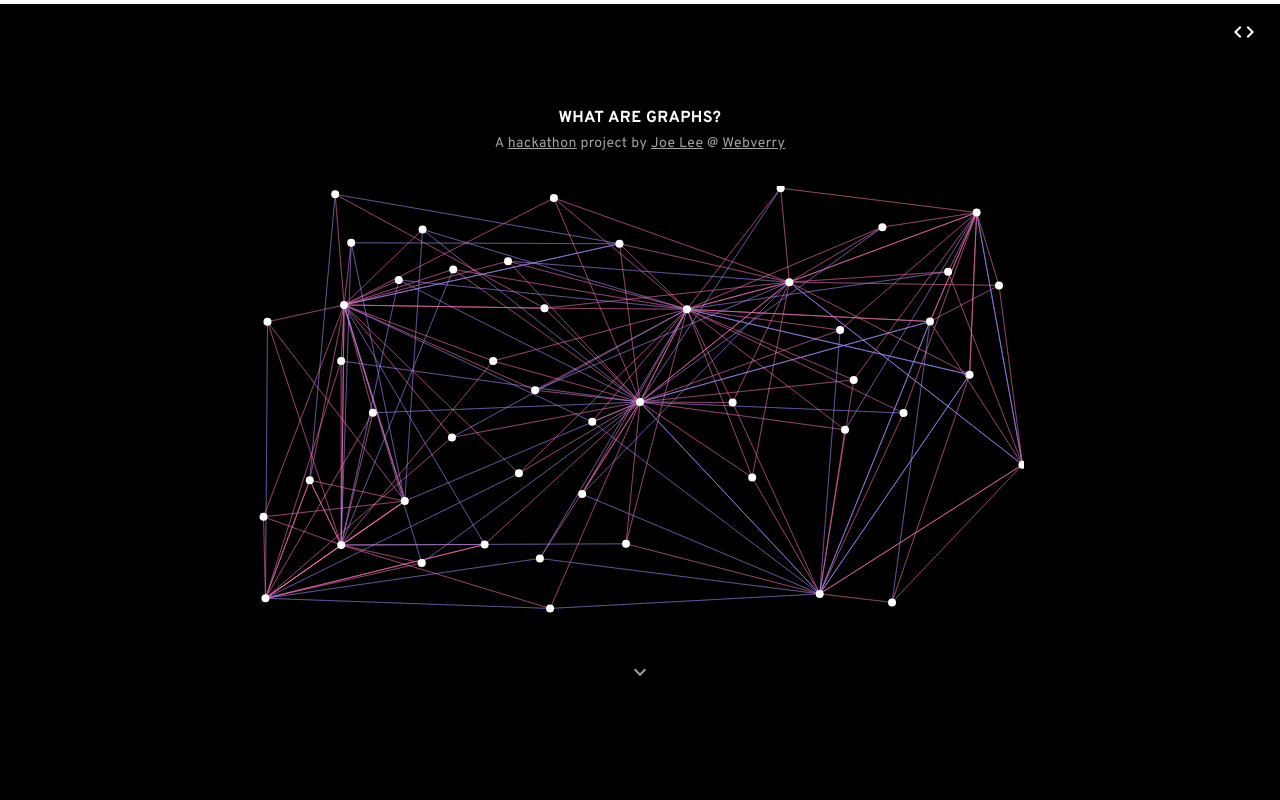
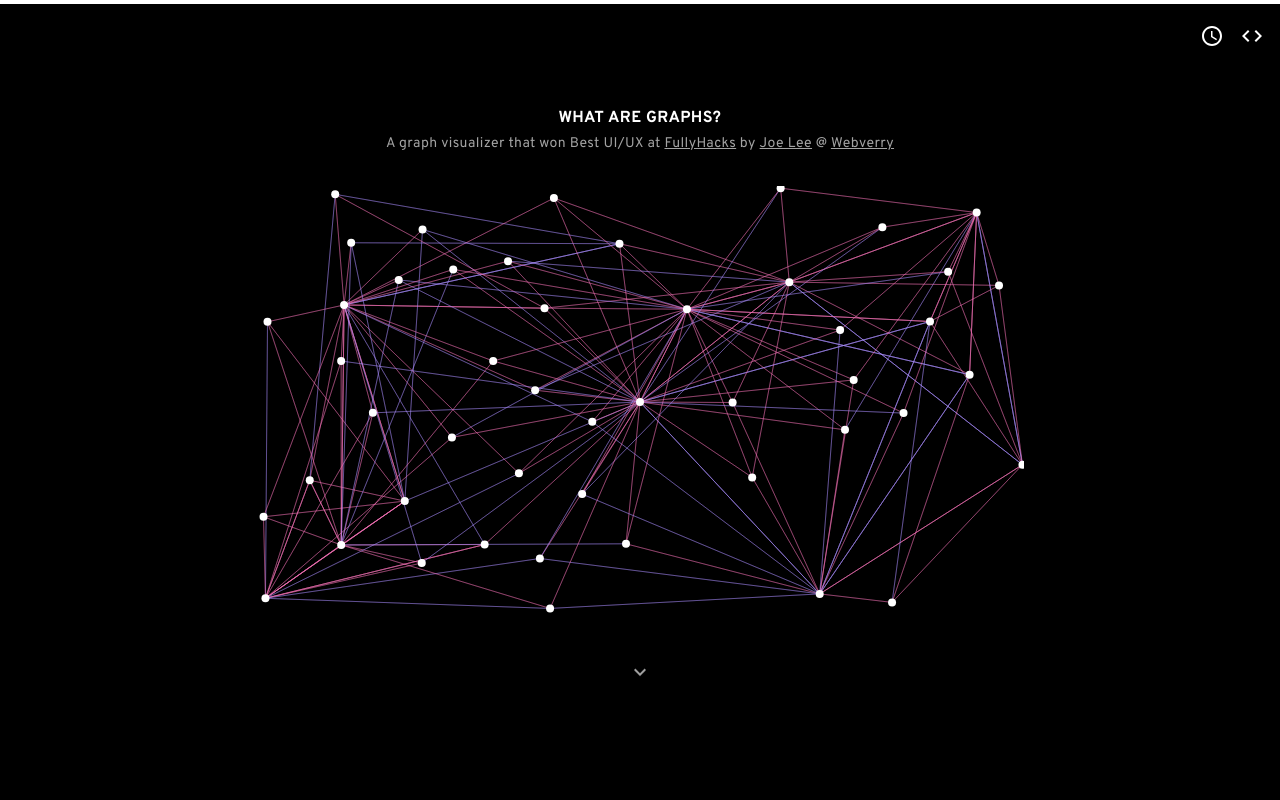
Before and after one commit to j1yl/graphs, a Next.js app: page / in a window 1280 px wide. Shown: the top 800 px of the page. Built offline with nearby package versions, Linux system fonts and the light colour scheme.

Commit message:
Add icons and links to the Hero component

```diff
--- a/app/page.tsx
+++ b/app/page.tsx
@@ -3,6 +3,7 @@
 import Accordion from "@/components/Accordion";
 import Grid from "@/components/Grid";
 import CodeIcon from "@mui/icons-material/Code";
+import AccessTimeIcon from "@mui/icons-material/AccessTime";
 import Hero from "@/components/Hero";
 import { motion, useScroll } from "framer-motion";
 import { useEffect, useState } from "react";
@@ -37,15 +38,28 @@ export default function Home() {
         className="pointer-events-none fixed left-0 top-0 z-40 h-1 w-full origin-left bg-white"
       />
       <div className="relative flex min-h-screen items-center justify-center">
+        <div className="absolute right-0 top-0 mr-4 mt-4 flex justify-center gap-2">
           <Link
-          className="duratin-200 absolute right-0 top-0 mr-4 mt-4 flex aspect-square h-8 w-8 items-center justify-center rounded p-2 transition-colors ease-in-out hover:cursor-pointer hover:bg-white/20"
+            className="aspect-square h-8 w-8 rounded p-2 transition-colors duration-200 ease-in-out hover:cursor-pointer hover:bg-white/20"
             target="_blank"
+            title="View 24h hackathon branch"
+            referrerPolicy="no-referrer"
+            href="https://github.com/j1yl/graphs/tree/hackathon-archive"
+          >
+            <span className="sr-only">View hackathon branch</span>
+            <AccessTimeIcon className="h-4 w-4" />
+          </Link>
+          <Link
+            className="aspect-square h-8 w-8 rounded p-2 transition-colors duration-200 ease-in-out hover:cursor-pointer hover:bg-white/20"
+            target="_blank"
+            title="View source code"
             referrerPolicy="no-referrer"
             href="https://github.com/j1yl/graphs"
           >
             <span className="sr-only">Source code</span>
             <CodeIcon className="h-4 w-4" />
           </Link>
+        </div>
         <Hero
           width={width}
           height={(width * 9) / 16}
--- a/components/Hero.tsx
+++ b/components/Hero.tsx
@@ -101,16 +101,16 @@ export default function Hero({ width, height, amount }: Props) {
       >
         <h1 className="text-center font-bold uppercase">What are graphs?</h1>
         <p className="text-sm text-neutral-400">
-          A{" "}
+          A graph visualizer that won Best UI/UX at{" "}
           <Link
             href="https://fullyhacks.acmcsuf.com/"
             target="_blank"
             referrerPolicy="no-referrer"
             className="underline hover:no-underline"
           >
-            hackathon
+            FullyHacks
           </Link>{" "}
-          project by{" "}
+          by{" "}
           <Link
             href="https://www.joelee.info"
             target="_blank"
```
Lines whose indentation alone changed are shown as unchanged.
